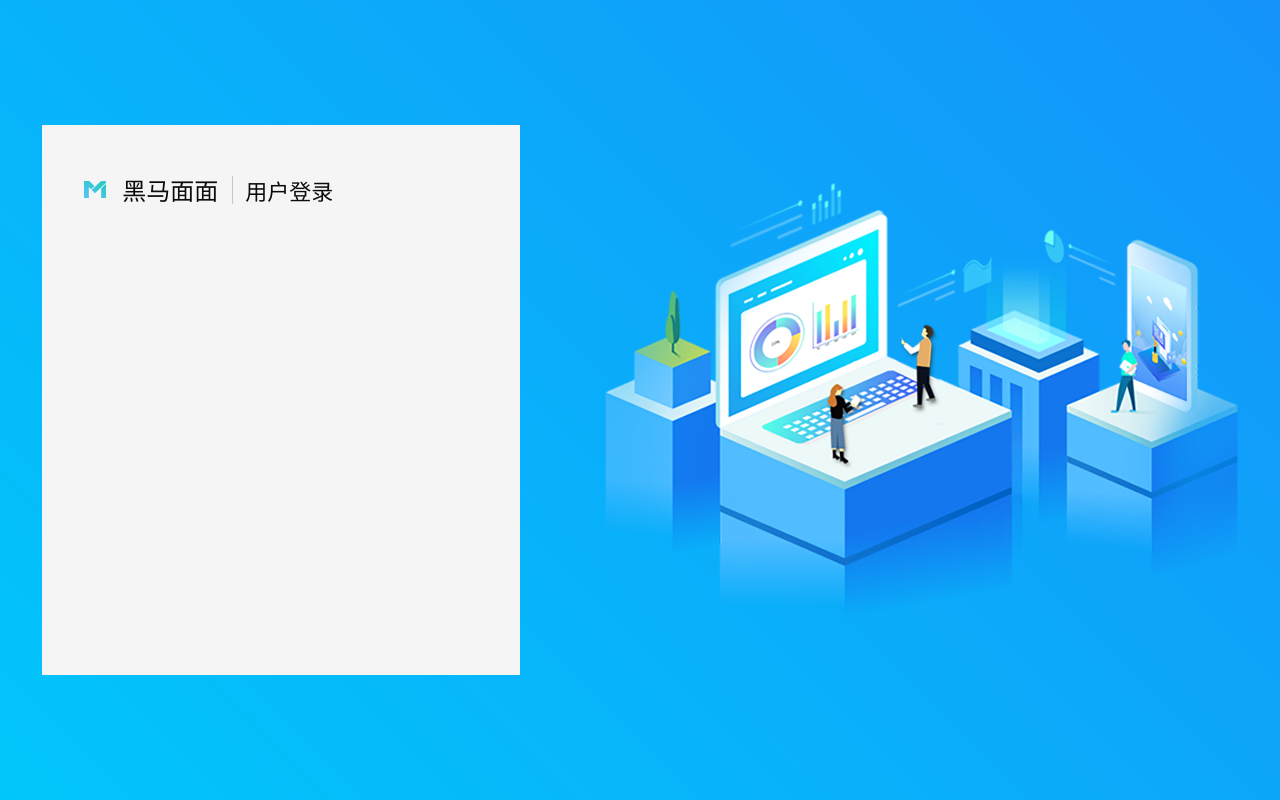
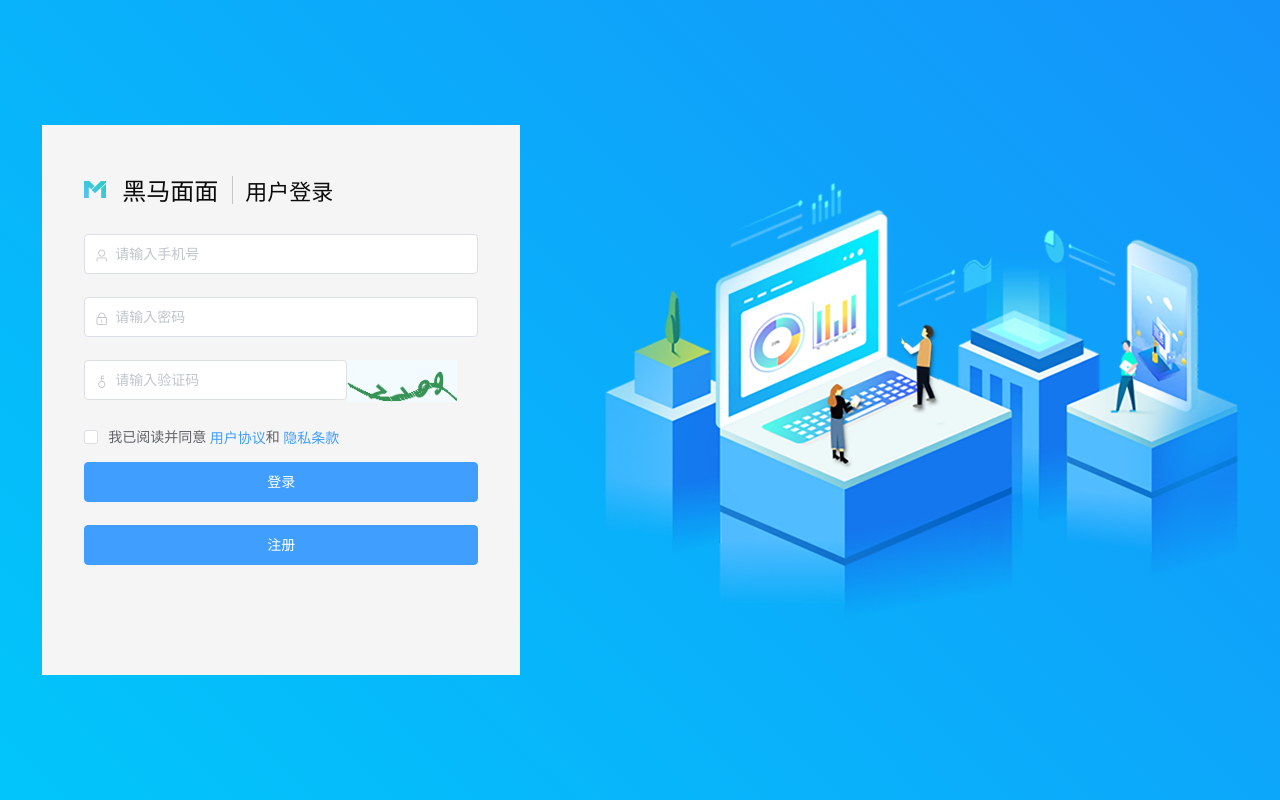
Before and after one commit to yixiaoweishuihuan/heimamm, a Vue app: page /#/login in a window 1280 px wide. Built offline with nearby package versions, Linux system fonts and the light colour scheme.

Commit message:
login页面布局完成

```diff
--- a/src/views/login/index.vue
+++ b/src/views/login/index.vue
@@ -7,12 +7,62 @@
         <span class="titleline"></span>
         <span class="titlelogin">用户登录</span>
       </div>
+      <!-- form 表单 -->
+      <el-form ref="form" :model="form" label-width="80px">
+        <el-form-item label-width="0">
+          <el-input v-model="form.phone" prefix-icon="el-icon-user" placeholder="请输入手机号"></el-input>
+        </el-form-item>
+        <el-form-item label-width="0">
+          <el-input v-model="form.password" prefix-icon="el-icon-lock" placeholder="请输入密码"></el-input>
+        </el-form-item>
+        <el-form-item label-width="0" class="checkCodeBox">
+          <el-row>
+            <el-col :span="16">
+              <el-input v-model="form.checkCode" prefix-icon="el-icon-key" placeholder="请输入验证码"></el-input>
+            </el-col>
+            <el-col :span="8">
+              <img class="checkImg" src="../../assets/images/login_captcha.png" alt />
+            </el-col>
+          </el-row>
+        </el-form-item>
+        <el-form-item label-width="0" class="isChecked">
+          <el-checkbox-group v-model="form.isChecked">
+            <el-checkbox name="type">
+              我已阅读并同意
+              <el-link type="primary">用户协议</el-link>和
+              <el-link type="primary">隐私条款</el-link>
+            </el-checkbox>
+          </el-checkbox-group>
+        </el-form-item>
+        <el-form-item label-width="0">
+          <el-button class="btnstyle" type="primary" @click="onSubmit">登录</el-button>
+        </el-form-item>
+        <el-form-item label-width="0">
+          <el-button class="btnstyle" type="primary">注册</el-button>
+        </el-form-item>
+      </el-form>
     </div>
     <img src="../../assets/images/rightimg.png" alt class="rightimg" />
   </div>
 </template>
 <script>
-export default {};
+export default {
+  data() {
+    return {
+      form: {
+        phone: "", //手机号码
+        password: "", //密码
+        checkCode: "", //验证码
+        isChecked: false //是否阅读
+      }
+    };
+  },
+  methods: {
+    onSubmit() {
+      console.log("submit!");
+    }
+  }
+};
 </script>
 <style lang="less">
 .login {
@@ -42,6 +92,7 @@ export default {};
       display: flex;
       /* 上下对齐 */
       align-items: center;
+      margin-bottom: 27px;
 
       .titlename {
         margin: 0 14px 0 16px;
@@ -63,6 +114,19 @@ export default {};
         color: rgba(12, 12, 12, 1);
       }
     }
+    .checkCodeBox {
+      margin-bottom: 0px;
+      .checkImg {
+        width: 110px;
+        height: 42px;
+      }
+    }
+    .isChecked {
+      margin-bottom: 0px;
+    }
+    .btnstyle {
+      width: 100%;
+    }
   }
 
   .rightimg {
```
Also changed, not shown: src/assets/images/login_captcha.png (added).
